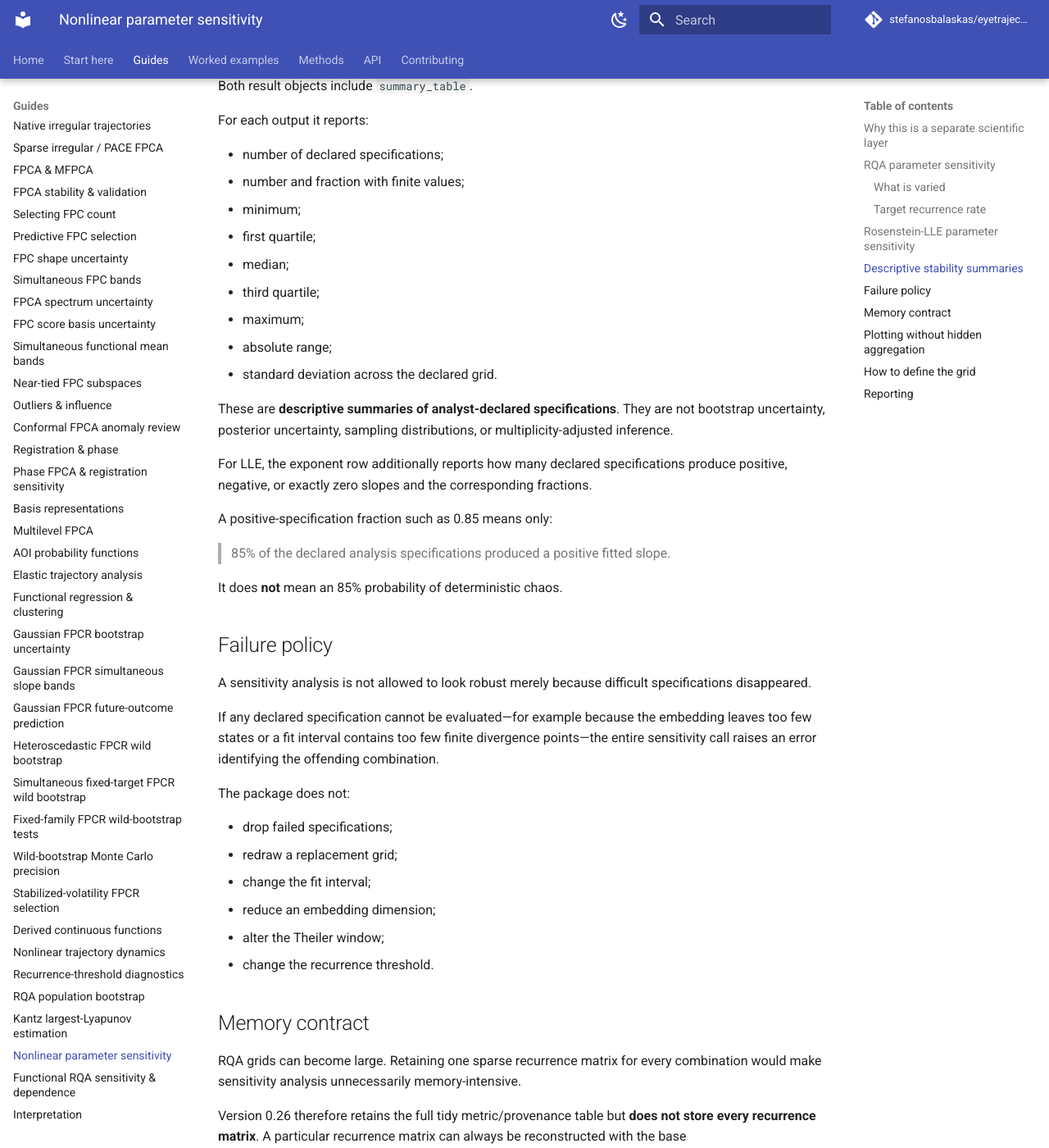
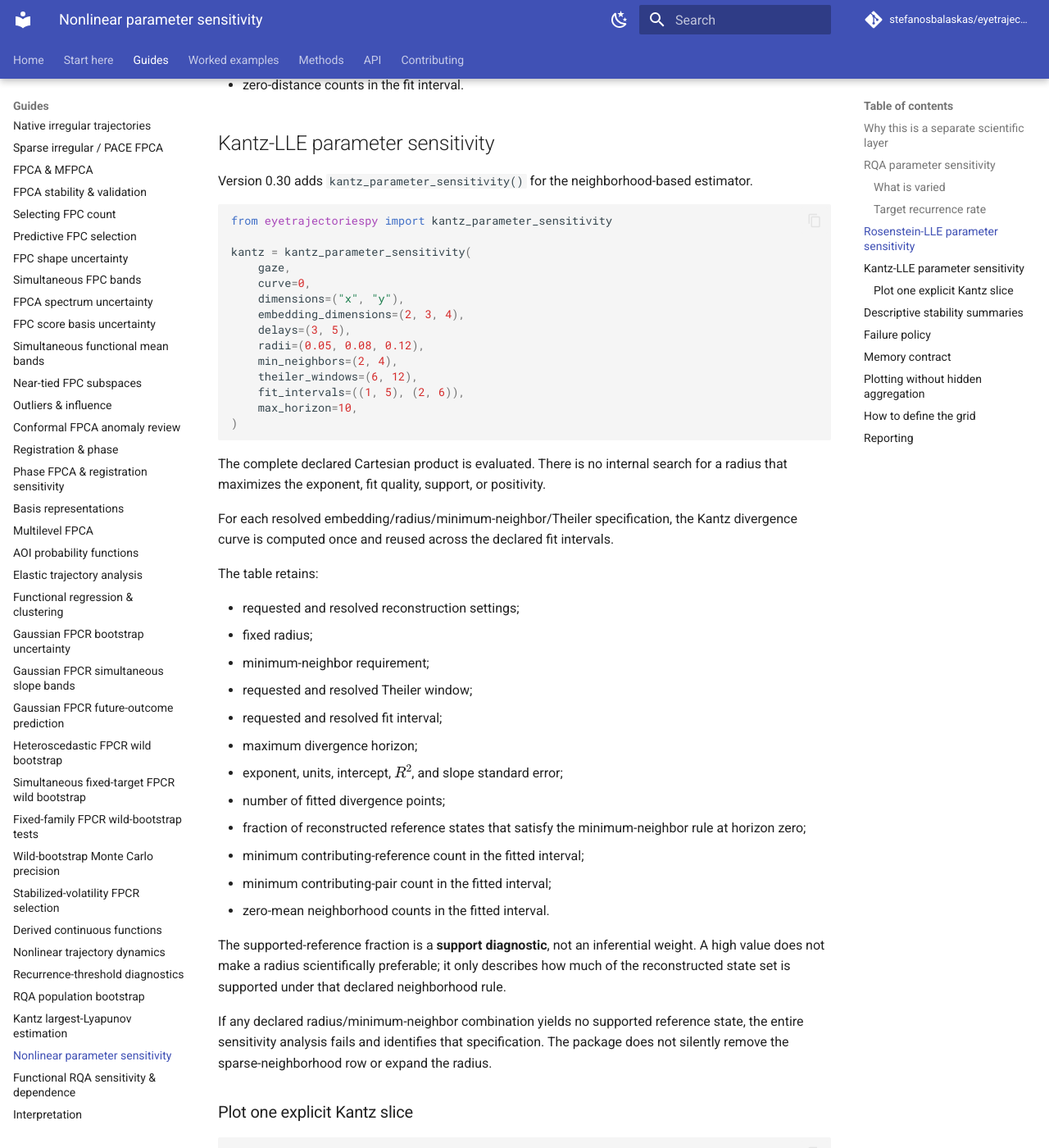
Before and after one commit to stefanosbalaskas/eyetrajectoriespy, an MkDocs documentation site: the page built from docs/methods/nonlinear-parameter-sensitivity.md, in a window 1280 px wide and 1400 px high, scrolled down 3172 px. Shown: the whole window at 82% size. Built offline with MkDocs 1.6.1 and Material for MkDocs 9.7.7, drawn with Linux system fonts in a browser that asks for light colours; comment, search, counter and statistics services are not loaded; some of the changed text lies outside the part shown.

Commit message:
Add Kantz parameter sensitivity guidance

````diff
--- a/docs/methods/nonlinear-parameter-sensitivity.md
+++ b/docs/methods/nonlinear-parameter-sensitivity.md
@@ -2,14 +2,15 @@
 
 Version 0.26 adds explicit robustness analysis for the nonlinear estimators that were already present in the package. The purpose is not to search for the parameter combination that produces the most interesting result. It is to make the dependence of RQA and Rosenstein-style local-divergence estimates on defensible analysis choices visible.
 
-The two entry points are:
+The three entry points are:
 
 ```python
 rqa_parameter_sensitivity(...)
 lyapunov_parameter_sensitivity(...)
+kantz_parameter_sensitivity(...)
 ```
 
-Both evaluate the full Cartesian product of the declared grid and return every successful specification. They never rank, optimize, or automatically select a preferred setting.
+All evaluate the full Cartesian product of the declared grid and return every successful specification. They never rank, optimize, or automatically select a preferred setting.
 
 ## Why this is a separate scientific layer
 
@@ -26,14 +27,25 @@ $$
 
 Likewise, a Rosenstein slope is conditional on reconstruction, temporal exclusion, and the fitted divergence interval,
 
-$$
-\widehat\lambda_{\max}
+$
+\widehat\lambda_{\max}^{(R)}
 =
-\widehat\lambda_{\max}
+\widehat\lambda_{\max}^{(R)}
 \left(
 m,\tau,w,[t_a,t_b]
 \right).
-$$
+$
+
+For Kantz, the fixed neighborhood radius and minimum-neighbor rule are additional declared analysis dimensions,
+
+$
+\widehat\lambda_{\max}^{(K)}
+=
+\widehat\lambda_{\max}^{(K)}
+\left(
+m,\tau,\varepsilon,n_{\min},w,[t_a,t_b]
+\right).
+$
 
 The base APIs already preserve those choices. Version 0.26 adds a structured way to evaluate a predeclared neighborhood of choices without turning the package into a parameter optimizer.
 
@@ -122,6 +134,72 @@ The table records:
 - minimum usable-pair count in the fit interval;
 - zero-distance counts in the fit interval.
 
+## Kantz-LLE parameter sensitivity
+
+Version 0.30 adds `kantz_parameter_sensitivity()` for the neighborhood-based estimator.
+
+```python
+from eyetrajectoriespy import kantz_parameter_sensitivity
+
+kantz = kantz_parameter_sensitivity(
+    gaze,
+    curve=0,
+    dimensions=("x", "y"),
+    embedding_dimensions=(2, 3, 4),
+    delays=(3, 5),
+    radii=(0.05, 0.08, 0.12),
+    min_neighbors=(2, 4),
+    theiler_windows=(6, 12),
+    fit_intervals=((1, 5), (2, 6)),
+    max_horizon=10,
+)
+```
+
+The complete declared Cartesian product is evaluated. There is no internal search for a radius that maximizes the exponent, fit quality, support, or positivity.
+
+For each resolved embedding/radius/minimum-neighbor/Theiler specification, the Kantz divergence curve is computed once and reused across the declared fit intervals.
+
+The table retains:
+
+- requested and resolved reconstruction settings;
+- fixed radius;
+- minimum-neighbor requirement;
+- requested and resolved Theiler window;
+- requested and resolved fit interval;
+- maximum divergence horizon;
+- exponent, units, intercept, $R^2$, and slope standard error;
+- number of fitted divergence points;
+- fraction of reconstructed reference states that satisfy the minimum-neighbor rule at horizon zero;
+- minimum contributing-reference count in the fitted interval;
+- minimum contributing-pair count in the fitted interval;
+- zero-mean neighborhood counts in the fitted interval.
+
+The supported-reference fraction is a **support diagnostic**, not an inferential weight. A high value does not make a radius scientifically preferable; it only describes how much of the reconstructed state set is supported under that declared neighborhood rule.
+
+If any declared radius/minimum-neighbor combination yields no supported reference state, the entire sensitivity analysis fails and identifies that specification. The package does not silently remove the sparse-neighborhood row or expand the radius.
+
+### Plot one explicit Kantz slice
+
+```python
+from eyetrajectoriespy import plot_kantz_sensitivity
+
+ax = plot_kantz_sensitivity(
+    kantz,
+    parameter="radius",
+    response="exponent",
+    filters={
+        "embedding_dimension": 2,
+        "requested_delay": 3.0,
+        "min_neighbors": 4,
+        "requested_theiler_window": 6.0,
+        "requested_fit_start": 1.0,
+        "requested_fit_end": 5.0,
+    },
+)
+```
+
+As with the other sensitivity plots, the helper refuses to average over unspecified parameter dimensions.
+
 ## Descriptive stability summaries
 
 Both result objects include `summary_table`.
@@ -173,7 +251,7 @@ This differs from silent result dropping: all parameter choices and all reported
 
 ## Plotting without hidden aggregation
 
-`plot_rqa_sensitivity()` and `plot_lyapunov_sensitivity()` deliberately plot only one explicit one-parameter slice.
+`plot_rqa_sensitivity()`, `plot_lyapunov_sensitivity()`, and `plot_kantz_sensitivity()` deliberately plot only one explicit one-parameter slice.
 
 ```python
 ax = plot_rqa_sensitivity(
@@ -205,7 +283,7 @@ A defensible grid should come from:
 5. published conventions for the specific analysis;
 6. values that would have been scientifically defensible before inspecting the desired outcome.
 
-Kraemer et al. show that recurrence characteristics can depend strongly on threshold and embedding dimension, motivating explicit threshold sensitivity rather than a universal epsilon. Rosenstein et al. describe robustness of their estimator across reconstruction choices, but that does not eliminate the need to inspect those choices in a new finite biological data set.
+Kraemer et al. show that recurrence characteristics can depend strongly on threshold and embedding dimension, motivating explicit threshold sensitivity rather than a universal epsilon. Rosenstein et al. describe robustness of their estimator across reconstruction choices, but that does not eliminate the need to inspect those choices in a new finite biological data set. Kantz's neighborhood method makes the local scale explicit through $\varepsilon$; a robust analysis should therefore expose plausible radius/minimum-neighbor dependence rather than hide it inside a tuned setting.
 
 ## Reporting
 
````
